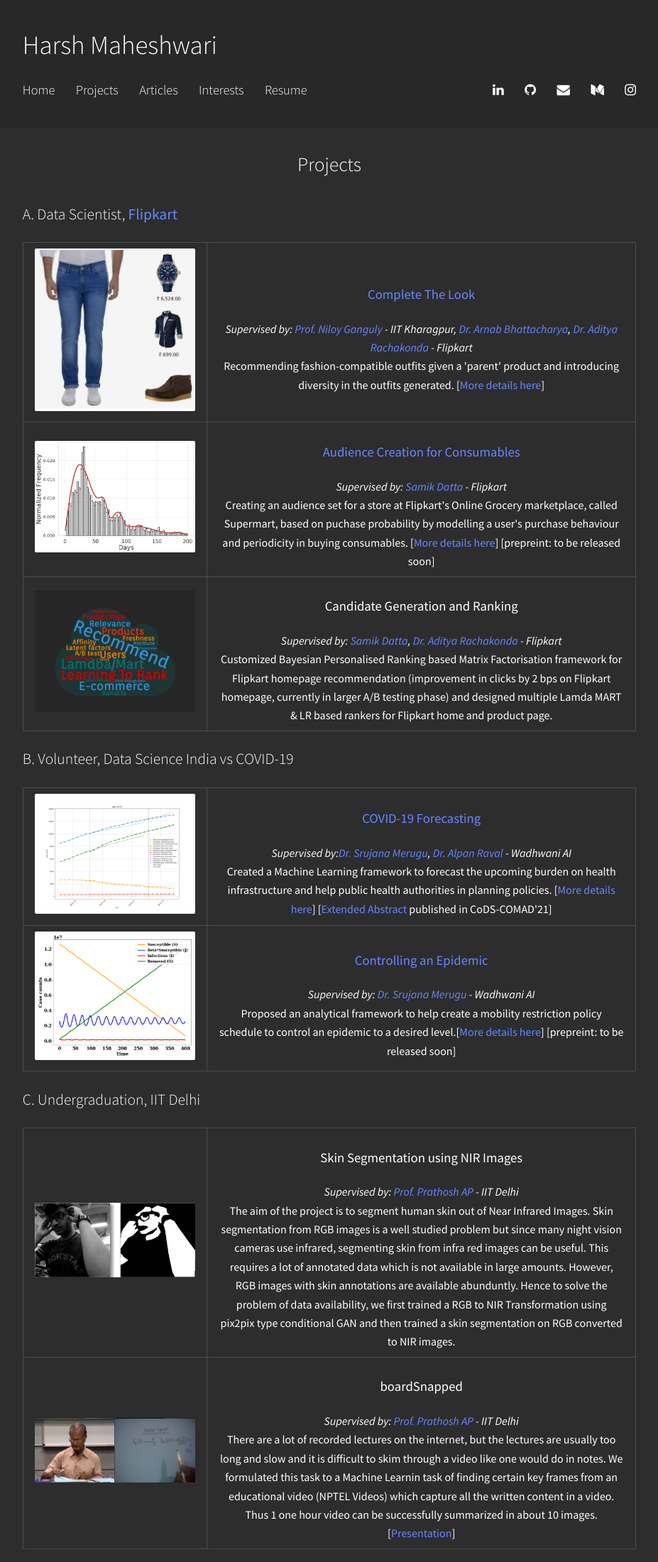
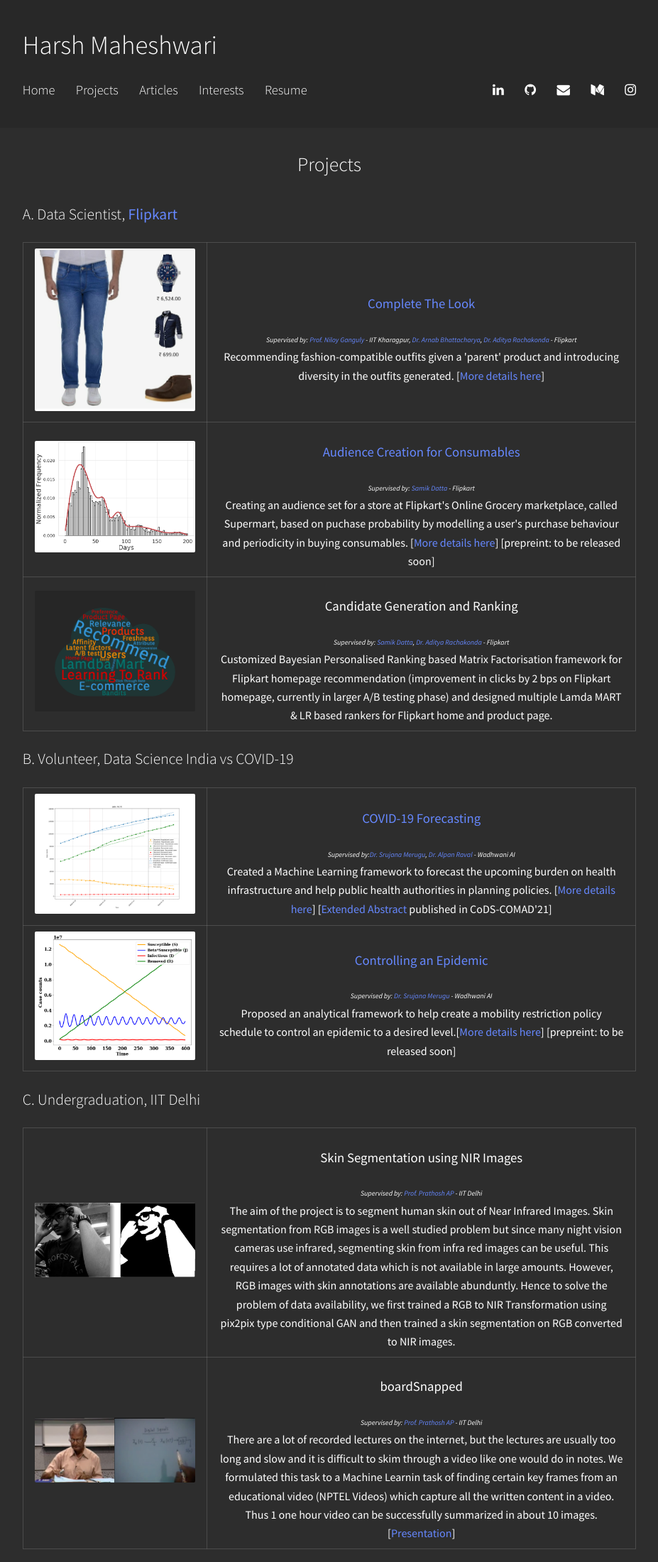
Before and after one commit to harshm121/portfolio-old, a Jekyll site: the page built from Projects/index.md, in a window 1280 px wide. Shown: the whole page at 71% size, without its empty margins (176-1103 px from the left). Built offline with Jekyll 4.4.1, drawn with Linux system fonts in a browser that asks for light colours.

Commit message:
Update index.md

```diff
--- a/Projects/index.md
+++ b/Projects/index.md
@@ -20,20 +20,20 @@
 <table style="width:100%;">
   <tr>
     <th width="30%"><a href="https://harshm121.github.io/Projects/CTL/"><img src="./ctl_example.jpeg" alt="CTL Example" height = "40%"></a></th>
-	    <th width="70%"><h3><b><a href="https://harshm121.github.io/Projects/CTL/">Complete The Look</a></b></h3> <i><h8>Supervised by: <a href = "http://www.facweb.iitkgp.ac.in/~niloy/">Prof. Niloy Ganguly</a> - IIT Kharagpur, <a href="https://www.linkedin.com/in/arnab-bhattacharya-26383573/">Dr. Arnab Bhattacharya</a>, <a href="https://www.linkedin.com/in/adityarachakonda/">Dr. Aditya Rachakonda</a> - Flipkart</h8></i> <br>
+	    <th width="70%"><h3><b><a href="https://harshm121.github.io/Projects/CTL/">Complete The Look</a></b></h3> <font size="1.8"><i><h8>Supervised by: <a href = "http://www.facweb.iitkgp.ac.in/~niloy/">Prof. Niloy Ganguly</a> - IIT Kharagpur, <a href="https://www.linkedin.com/in/arnab-bhattacharya-26383573/">Dr. Arnab Bhattacharya</a>, <a href="https://www.linkedin.com/in/adityarachakonda/">Dr. Aditya Rachakonda</a> - Flipkart</h8></i></font> <br>
 Recommending fashion-compatible outfits given a 'parent' product and introducing diversity in the outfits generated. [<a href="https://harshm121.github.io/Projects/CTL/">More details here</a>]</th>
   </tr>
 
 
   <tr>
     <th width="30%"><a href="https://harshm121.github.io/Projects/supermart/"><img src="./supermart.png" alt="supermart sugar example" height="80%"></a></th>
-	<th width="70%"><h3><b><a href="https://harshm121.github.io/Projects/supermart/">Audience Creation for Consumables</a></b></h3> <i><h8> Supervised by: <a href="https://www.linkedin.com/in/samik-datta-7b2a927a/">Samik Datta</a> - Flipkart</h8></i> <br>
+	<th width="70%"><h3><b><a href="https://harshm121.github.io/Projects/supermart/">Audience Creation for Consumables</a></b></h3> <font size="1.8"><i><h8> Supervised by: <a href="https://www.linkedin.com/in/samik-datta-7b2a927a/">Samik Datta</a> - Flipkart</h8></i></font> <br>
 Creating an audience set for a store at Flipkart's Online Grocery marketplace, called Supermart, based on puchase probability by modelling a user's purchase behaviour and periodicity in buying consumables. [<a href="https://harshm121.github.io/Projects/supermart/">More details here</a>] [prepreint: to be released soon]</th>
   </tr>
 
   <tr>
     <th width="30%"><img src="./reco.png" alt="Recommendation word cloud" height="80%"></th>
-	<th width="70%"><h3><b>Candidate Generation and Ranking</b></h3> <i><h8>Supervised by: <a href="https://www.linkedin.com/in/samik-datta-7b2a927a/">Samik Datta</a>, <a href="https://www.linkedin.com/in/adityarachakonda/">Dr. Aditya Rachakonda</a> - Flipkart</h8></i> <br>
+	<th width="70%"><h3><b>Candidate Generation and Ranking</b></h3> <font size="1.8"><i><h8>Supervised by: <a href="https://www.linkedin.com/in/samik-datta-7b2a927a/">Samik Datta</a>, <a href="https://www.linkedin.com/in/adityarachakonda/">Dr. Aditya Rachakonda</a> - Flipkart</h8></i> </font><br>
 		Customized <b>Bayesian Personalised Ranking</b> based Matrix Factorisation framework for Flipkart homepage recommendation (improvement in clicks by 2 bps on Flipkart homepage, currently in larger A/B testing phase) and designed multiple Lamda MART & LR based rankers for Flipkart home and product page.</th>
   </tr>
 
@@ -45,14 +45,14 @@
 <table style="width:100%;">
   <tr>
     <th width="30%"><a href="https://harshm121.github.io/Projects/covid_forecasting"><img src="./covid_forecasting.png" alt="Forecasting Example" width = "100%"></a></th>
-	  <th width="70%"><h3><b><a href="https://harshm121.github.io/Projects/covid_forecasting">COVID-19 Forecasting</a></b></h3> <i><h8> Supervised by:<a href="https://www.linkedin.com/in/srujana-merugu-a7243819/">Dr. Srujana Merugu</a>, <a href="https://www.linkedin.com/in/alpan-raval-36219a2/">Dr. Alpan Raval</a> - Wadhwani AI</h8></i><br>
+	  <th width="70%"><h3><b><a href="https://harshm121.github.io/Projects/covid_forecasting">COVID-19 Forecasting</a></b></h3> <font size="1.8"><i><h8> Supervised by:<a href="https://www.linkedin.com/in/srujana-merugu-a7243819/">Dr. Srujana Merugu</a>, <a href="https://www.linkedin.com/in/alpan-raval-36219a2/">Dr. Alpan Raval</a> - Wadhwani AI</h8></i></font><br>
 Created a Machine Learning framework to forecast the upcoming burden on health infrastructure and help public health authorities in planning policies. [<a href="https://harshm121.github.io/Projects/covid_forecasting">More details here</a>] [<a href="https://www.medrxiv.org/content/10.1101/2020.10.19.20215293v1">Extended Abstract</a> published in CoDS-COMAD'21]</th>
   </tr>
 
 
   <tr>
     <th width="30%"><a href="https://harshm121.github.io/Projects/cosir/"><img src="./cosir.png" alt="CoSIR Model" width="100%"></a></th>
-	<th width="70%"><h3><b><a href="https://harshm121.github.io/Projects/cosir/">Controlling an Epidemic</a></b></h3> <i><h8> Supervised by:  <a href="https://www.linkedin.com/in/srujana-merugu-a7243819/">Dr. Srujana Merugu</a> - Wadhwani AI </h8></i><br>
+	<th width="70%"><h3><b><a href="https://harshm121.github.io/Projects/cosir/">Controlling an Epidemic</a></b></h3> <font size="1.8"><i><h8> Supervised by:  <a href="https://www.linkedin.com/in/srujana-merugu-a7243819/">Dr. Srujana Merugu</a> - Wadhwani AI </h8></i></font><br>
 Proposed an analytical framework to help create a mobility restriction policy schedule to control an epidemic to a desired level.[<a href="https://harshm121.github.io/Projects/cosir/">More details here</a>] [prepreint: to be released soon]</th>
   </tr>
 
@@ -64,14 +64,14 @@
 <table style="width:100%;">
   <tr>
     <th width="30%"><img src="./skinseg.png" alt="Skin segmentation example" width = "100%"></th>
-	  <th width="70%"><h3><b>Skin Segmentation using NIR Images</b></h3> <i><h8> Supervised by: <a href="https://sites.google.com/view/prathosh">Prof. Prathosh AP</a> - IIT Delhi </h8></i><br>
+	  <th width="70%"><h3><b>Skin Segmentation using NIR Images</b></h3> <font size="1.8"><i><h8> Supervised by: <a href="https://sites.google.com/view/prathosh">Prof. Prathosh AP</a> - IIT Delhi </h8></i></font><br>
 The aim of the project is to segment human skin out of Near Infrared Images. Skin segmentation from RGB images is a well studied problem but since many night vision cameras use infrared, segmenting skin from infra red images can be useful. This requires a lot of annotated data which is not available in large amounts. However, RGB images with skin annotations are available abunduntly. Hence to solve the problem of data availability, we first trained a RGB to NIR Transformation using pix2pix type conditional GAN and then trained a skin segmentation on RGB converted to NIR images. </th>
   </tr>
 
 
   <tr>
     <th width="30%"><img src="./boardsnapped.png" alt="Example images" width="100%"></th>
-	<th width="70%"><h3><b>boardSnapped</b></h3> <i><h8> Supervised by: <a href="https://sites.google.com/view/prathosh">Prof. Prathosh AP</a> - IIT Delhi </h8></i><br>
+	<th width="70%"><h3><b>boardSnapped</b></h3> <font size="1.8"><i><h8> Supervised by: <a href="https://sites.google.com/view/prathosh">Prof. Prathosh AP</a> - IIT Delhi </h8></i></font><br>
 	There are a lot of recorded lectures on the internet, but the lectures are usually too long and slow and it is difficult to skim through a video like one would do in notes. We formulated this task to a Machine Learnin task of finding certain key frames from an educational video (NPTEL Videos) which capture all the written content in a video. Thus 1 one hour video can be successfully summarized in about 10 images. [<a href="https://docs.google.com/presentation/d/1hnYlk-_ie_55itjfKPlbFFm5x9woRM1kMJZJNiyOV2I/edit?usp=sharing">Presentation</a>]
 </th>
   </tr>
```
